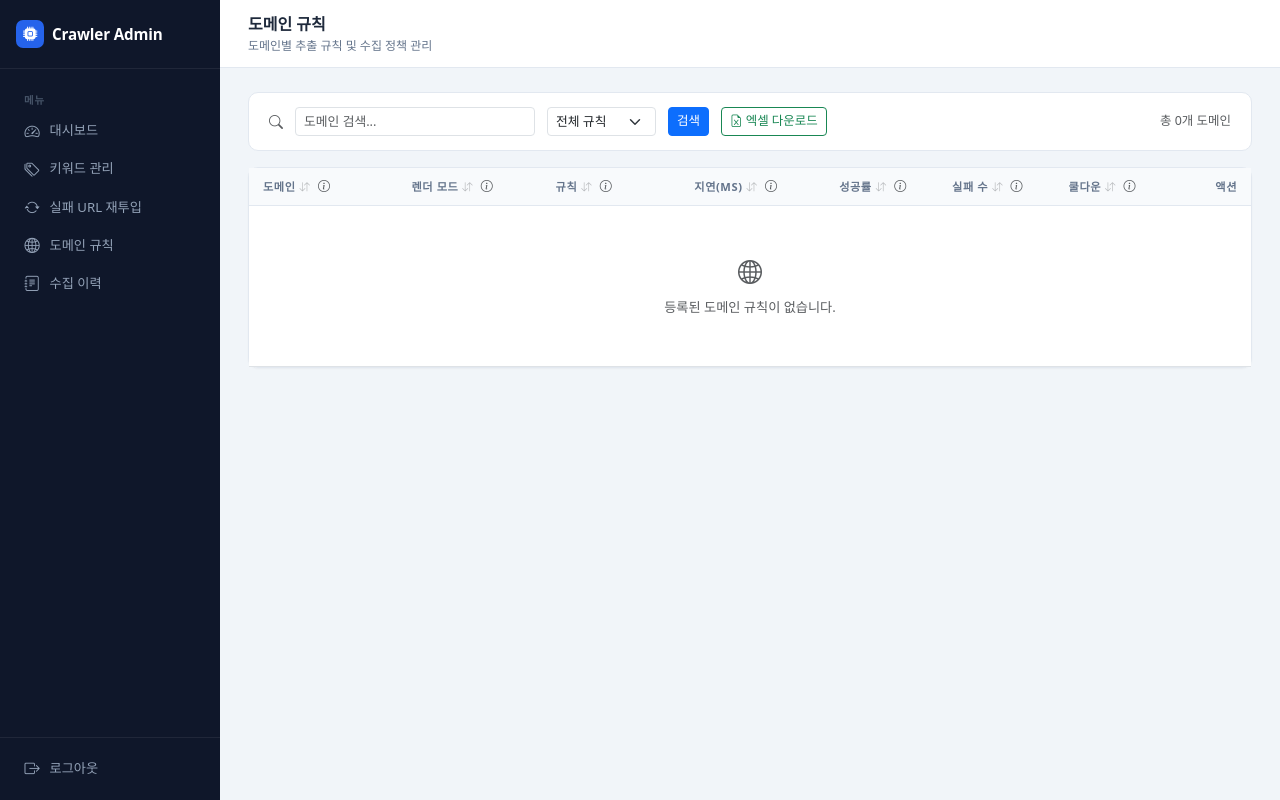
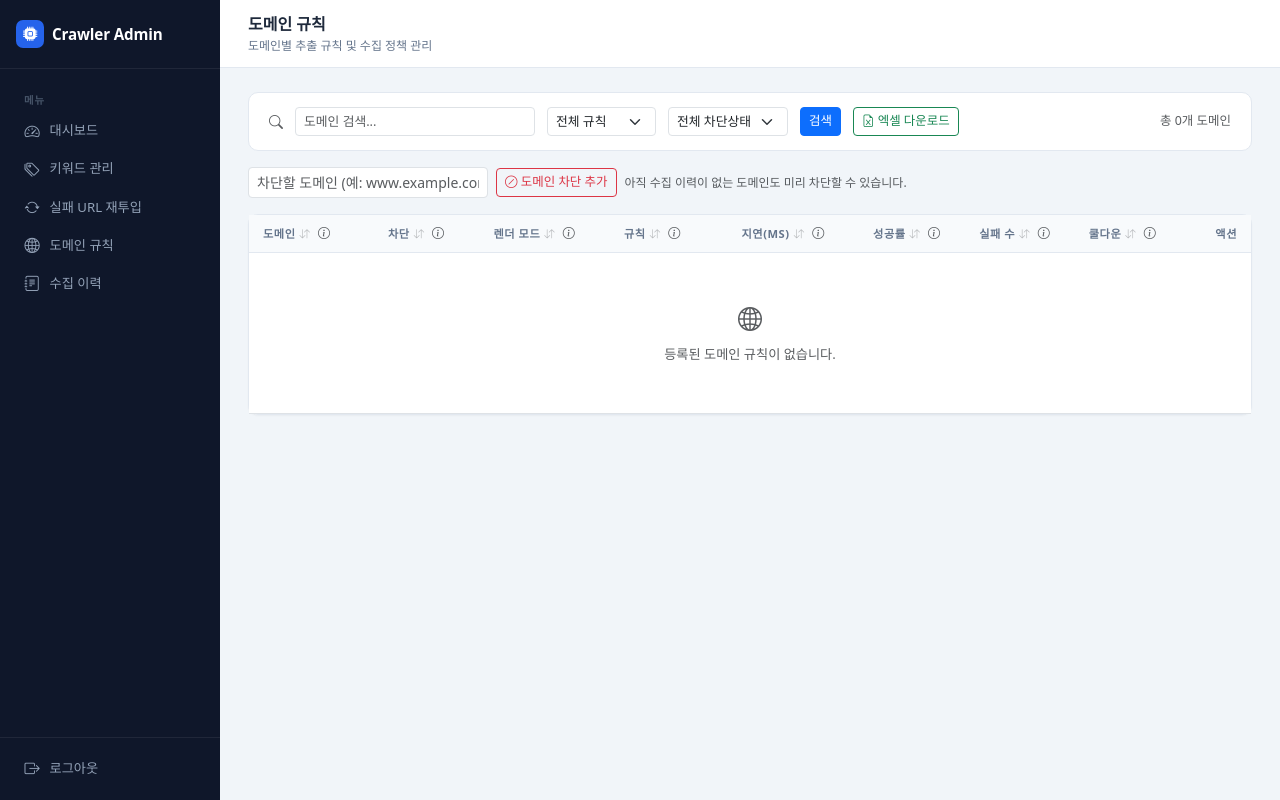
Before and after one commit to JHS-on-Lab/crawler-admin, a FastAPI app: template app/templates/domains/list.html in a window 1280 px wide. Run offline with FastAPI, Linux system fonts and the light colour scheme; the template is opened without the code that fills it, so the values that code supplies are empty; the visitor is signed in with stand-in values (Sample User, id 1).

Commit message:
feat: 도메인 완전 차단(excluded) 관리 UI 추가
기존 rules_enabled(커스텀 규칙 on/off)와는 별개로, t_domain.excluded로
도메인을 수집 파이프라인에서 통째로 제외하는 기능을 운영 화면에 노출.
아직 수집 이력이 없는 도메인도 선제 차단할 수 있도록 upsert 라우트 추가.

Co-Authored-By: Claude Sonnet 5 <noreply@anthropic.com>

```diff
--- a/app/routes/domains.py
+++ b/app/routes/domains.py
@@ -14,6 +14,7 @@ router = APIRouter(prefix="/domains")
 
 _EXPORT_COLUMNS = [
     ExcelColumn("host", "도메인"),
+    ExcelColumn("excluded", "차단 여부", formatter=lambda v: "차단" if v else "정상"),
     ExcelColumn("render_mode", "렌더 모드"),
     ExcelColumn("rules_enabled", "규칙 활성화", formatter=lambda v: "활성" if v else "비활성"),
     ExcelColumn("crawl_delay_ms", "지연(ms)"),
@@ -38,6 +39,7 @@ async def list_domains(
     request: Request,
     search: str = "",
     rules_filter: str = "",
+    excluded_filter: str = "",
     sort: str = "",
     order: str = "asc",
 ):
@@ -48,6 +50,7 @@ async def list_domains(
             conn,
             search=search or None,
             rules_filter=rules_filter or None,
+            excluded_filter=excluded_filter or None,
             sort_by=sort or None,
             sort_order=order,
         )
@@ -59,6 +62,7 @@ async def list_domains(
         "domains": domains,
         "search": search,
         "rules_filter": rules_filter,
+        "excluded_filter": excluded_filter,
         "sort_by": sort,
         "sort_order": order,
         "flash": flash,
@@ -69,6 +73,7 @@ async def list_domains(
 async def export_domains(
     search: str = "",
     rules_filter: str = "",
+    excluded_filter: str = "",
     sort: str = "",
     order: str = "asc",
 ) -> Response:
@@ -80,6 +85,7 @@ async def export_domains(
             conn,
             search=search or None,
             rules_filter=rules_filter or None,
+            excluded_filter=excluded_filter or None,
             sort_by=sort or None,
             sort_order=order,
         )
@@ -95,6 +101,27 @@ async def toggle_rules(request: Request, host: str):
             domain_repo.toggle_rules_enabled(conn, host, new_state)
             action = "활성화" if new_state else "비활성화"
             _flash(request, f"{host} 규칙을 {action}했습니다.")
+    return RedirectResponse("/domains", status_code=303)
+
+
+@router.post("/{host:path}/toggle-excluded")
+async def toggle_excluded(request: Request, host: str):
+    with get_engine().connect() as conn:
+        domain = domain_repo.get_domain(conn, host)
+        if domain:
+            new_state = not domain["excluded"]
+            domain_repo.toggle_excluded(conn, host, new_state)
+            action = "차단" if new_state else "차단 해제"
+            _flash(request, f"{host}을(를) {action}했습니다.")
+    return RedirectResponse("/domains", status_code=303)
+
+
+@router.post("/block")
+async def block_domain(request: Request, host: str = Form(...)):
+    host = host.strip().lower()
+    with get_engine().connect() as conn:
+        domain_repo.block_domain(conn, host)
+    _flash(request, f"{host}을(를) 차단했습니다.")
     return RedirectResponse("/domains", status_code=303)
 
 
--- a/app/templates/domains/list.html
+++ b/app/templates/domains/list.html
@@ -20,17 +20,32 @@
       <option value="inactive" {% if rules_filter == 'inactive' %}selected{% endif %}>규칙 비활성</option>
       <option value="none"     {% if rules_filter == 'none'     %}selected{% endif %}>규칙 없음</option>
     </select>
+    <select name="excluded_filter" class="form-select form-select-sm" style="width:auto; font-size:0.8rem;">
+      <option value=""            {% if not excluded_filter                %}selected{% endif %}>전체 차단상태</option>
+      <option value="blocked"     {% if excluded_filter == 'blocked'     %}selected{% endif %}>차단됨</option>
+      <option value="not_blocked" {% if excluded_filter == 'not_blocked' %}selected{% endif %}>정상</option>
+    </select>
     <button type="submit" class="btn btn-sm btn-primary" style="font-size:0.78rem;">검색</button>
-    {% if search or rules_filter %}
+    {% if search or rules_filter or excluded_filter %}
     <a href="/domains?sort={{ sort_by }}&order={{ sort_order }}"
        class="btn btn-sm btn-outline-secondary" style="font-size:0.78rem;">초기화</a>
     {% endif %}
-    <a href="/domains/export.xlsx?search={{ search }}&rules_filter={{ rules_filter }}&sort={{ sort_by }}&order={{ sort_order }}"
+    <a href="/domains/export.xlsx?search={{ search }}&rules_filter={{ rules_filter }}&excluded_filter={{ excluded_filter }}&sort={{ sort_by }}&order={{ sort_order }}"
        class="btn btn-sm btn-outline-success" style="font-size:0.78rem;" title="현재 조회 조건으로 엑셀 다운로드">
       <i class="bi bi-file-earmark-excel"></i> 엑셀 다운로드
     </a>
     <span class="ms-auto text-muted" style="font-size:0.78rem;">총 {{ domains|length }}개 도메인</span>
   </div>
+</form>
+
+{# ── 신규 도메인 선제 차단 ── #}
+<form method="post" action="/domains/block" class="d-flex align-items-center gap-2 mb-3">
+  <input type="text" name="host" class="form-control form-control-sm" style="width:240px;"
+         placeholder="차단할 도메인 (예: www.example.com)" required>
+  <button type="submit" class="btn btn-sm btn-outline-danger" style="font-size:0.78rem;">
+    <i class="bi bi-slash-circle"></i> 도메인 차단 추가
+  </button>
+  <span class="text-muted" style="font-size:0.75rem;">아직 수집 이력이 없는 도메인도 미리 차단할 수 있습니다.</span>
 </form>
 
 {# ── Domain Table ── #}
@@ -39,7 +54,7 @@
     <table class="table table-hover mb-0">
       {% macro sort_link(col, label) %}
         {% set next_order = "desc" if (sort_by == col and sort_order == "asc") else "asc" %}
-        {% set href = "/domains?search=" ~ search ~ "&rules_filter=" ~ rules_filter ~ "&sort=" ~ col ~ "&order=" ~ next_order %}
+        {% set href = "/domains?search=" ~ search ~ "&rules_filter=" ~ rules_filter ~ "&excluded_filter=" ~ excluded_filter ~ "&sort=" ~ col ~ "&order=" ~ next_order %}
         <a href="{{ href }}" class="text-decoration-none text-reset d-inline-flex align-items-center gap-1">
           {{ label }}
           {% if sort_by == col %}
@@ -62,6 +77,21 @@
                data-bs-content="<div style='font-size:0.78rem; line-height:1.6;'>
                  <b>수집 대상 도메인 호스트</b><br>
                  <span class='text-muted'>하단 소자는 마지막으로<br>설정을 변경한 워커/사용자 ID</span>
+               </div>"></i>
+          </th>
+          <th class="text-center">
+            {{ sort_link("excluded", "차단") }}
+            <i class="bi bi-info-circle text-muted ms-1"
+               style="font-size:0.75rem; cursor:pointer;"
+               data-bs-toggle="popover"
+               data-bs-trigger="hover focus"
+               data-bs-html="true"
+               data-bs-placement="top"
+               data-bs-content="<div style='font-size:0.78rem; line-height:1.6;'>
+                 <b>도메인 완전 제외</b><br>
+                 차단 시 discovery/rescrape 단계에서 URL을<br>
+                 수집조차 하지 않고, 이미 큐에 있어도<br>
+                 extraction 단계에서 처리하지 않음
                </div>"></i>
           </th>
           <th class="text-center">
@@ -161,11 +191,18 @@
       </thead>
       <tbody>
         {% for d in domains %}
-        <tr class="{% if d.cooldown_until %}table-warning{% endif %}">
+        <tr class="{% if d.excluded %}table-danger{% elif d.cooldown_until %}table-warning{% endif %}">
           <td>
             <div class="fw-medium" style="font-size:0.825rem;">{{ d.host }}</div>
             {% if d.updated_by %}
             <div class="text-muted" style="font-size:0.7rem;">by {{ d.updated_by }}</div>
+            {% endif %}
+          </td>
+          <td class="text-center">
+            {% if d.excluded %}
+            <span class="badge badge-dead"><i class="bi bi-slash-circle"></i> 차단</span>
+            {% else %}
+            <span class="text-muted" style="font-size:0.75rem;">—</span>
             {% endif %}
           </td>
           <td class="text-center">
@@ -242,6 +279,14 @@
                 </button>
               </form>
               {% endif %}
+
+              {# 도메인 차단 토글 #}
+              <form method="post" action="/domains/{{ d.host }}/toggle-excluded" class="d-inline">
+                <button class="btn btn-sm {% if d.excluded %}btn-outline-success{% else %}btn-outline-danger{% endif %}"
+                        style="font-size:0.72rem;" title="{{ '차단 해제' if d.excluded else '도메인 차단' }}">
+                  <i class="bi bi-slash-circle"></i>
+                </button>
+              </form>
             </div>
           </td>
         </tr>
@@ -282,7 +327,7 @@
 
         {% else %}
         <tr>
-          <td colspan="8" class="text-center text-muted py-5">
+          <td colspan="9" class="text-center text-muted py-5">
             <i class="bi bi-globe2 d-block mb-2" style="font-size:1.5rem;"></i>
             등록된 도메인 규칙이 없습니다.
           </td>
```
Also changed, not shown: app/repository/domain_repo.py (+23 -1 lines).
